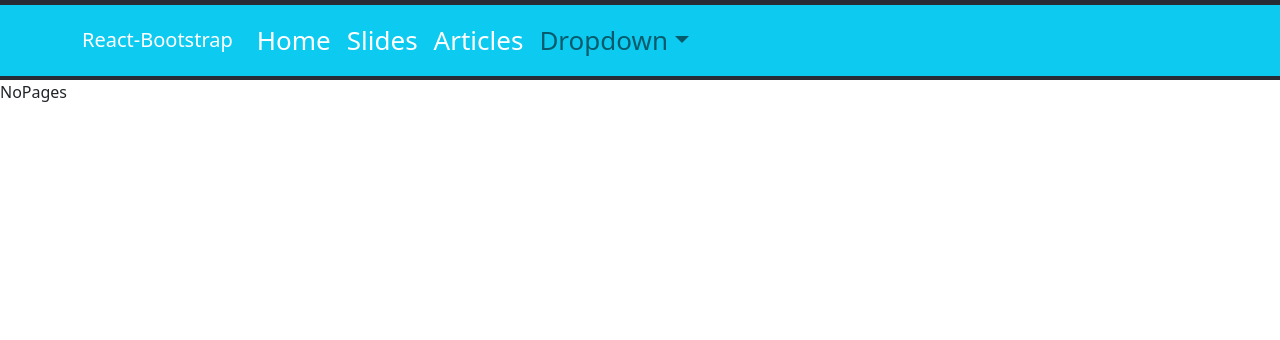
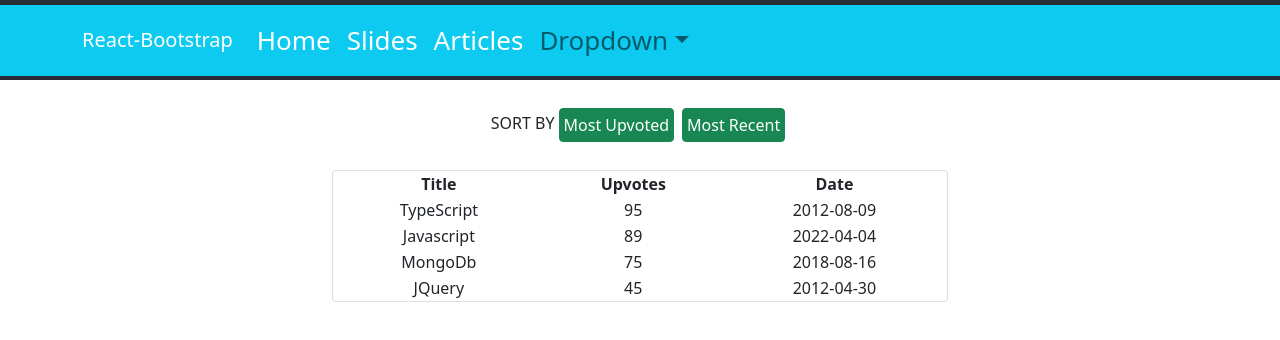
Before and after one commit to ekramteyeb/firebase-first, a React (Create React App) app: page /articles in a window 1280 px wide. Shown: the top 340 px of the page. Built offline with nearby package versions, Linux system fonts and the light colour scheme.

Commit message:
articles added

```diff
--- a/db.json
+++ b/db.json
@@ -11,7 +11,8 @@
       "author": "Afuna"
     }
   ],
-  "comments": [],
+  "articles": [],
+  "slides" : [],
   "profile": {
     "name": "typicode"
   }
--- a/src/App.js
+++ b/src/App.js
@@ -1,6 +1,7 @@
 import { BrowserRouter, Routes, Route } from "react-router-dom";
 import Home from "./pages/Home";
 import SlidesShow from "./pages/SlidesShow";
+import ArticlesShow from "./pages/ArticlesShow";
 import Navigator from "./components/Navigator";
 //import Contact from "./pages/Contact";
 import NoPages from "./pages/NoPages";
@@ -14,6 +15,7 @@ import NoPages from "./pages/NoPages";
       <BrowserRouter>
         <Routes>
           <Route path="slides" element={<SlidesShow />} />
+          <Route path="articles" element={<ArticlesShow />} />
           <Route path="*" element={<NoPages />} />
           <Route path="/" element={<Home />} />
         </Routes>
--- /dev/null
+++ b/src/pages/ArticlesShow.js
@@ -0,0 +1,64 @@
+import React, { useState } from 'react';
+//import './App.css';
+import 'h8k-components';
+
+import Articles from '../components/Articles';
+
+const title = "Sorting Articles";
+
+function ArticlesShow() {
+  const articles = [
+    {
+      title: 'Javascript',
+      upvotes: '89',
+      date : '2022-04-04'
+    },
+    {
+      title: 'JQuery',
+      upvotes: '45',
+      date : '2012-04-30'
+    },
+    {
+      title: 'MongoDb',
+      upvotes: '75',
+      date : '2018-08-16'
+    },
+    {
+      title: 'TypeScript',
+      upvotes: '95',
+      date : '2012-08-09'
+    }
+  ]
+    const [sort , setSort] = useState('')
+
+    const sortedArticles = (articles , sort) => {
+      /* if(sort === ''){
+        return articles
+      } */
+      if(sort === 'upvote' || sort === ''){
+        return articles.sort((a,b) => b.upvotes - a.upvotes)
+      }
+      if(sort === 'recent'){
+        return articles.sort(function(a,b){
+            if(Date.parse(a.date) > Date.parse(b.date)) {return - 1}
+            if(Date.parse(a.date) < Date.parse(b.date) ) {return 1}
+            return 0
+        })
+      }
+    }
+    const sorted = sortedArticles(articles, sort)
+    return (
+        <div className="App m-4">
+            <h8k-navbar header={title}></h8k-navbar>
+            <div className="layout-row align-items-center justify-content-center my-20 mb-4 navigation">
+                <label className="form-hint mb-0 ml-1 text-uppercase font-weight-light">Sort By</label>
+                <button data-testid="most-upvoted-link" onClick={() => setSort('upvote')} className="small btn btn-success m-1 p-1">Most Upvoted</button>
+                <button data-testid="most-recent-link"  onClick={() => setSort('recent')} className="small btn btn-success m-1 p-1">Most Recent</button>
+            </div>
+            <Articles articles={sorted}/>
+        </div>
+    );
+
+}
+
+export default ArticlesShow;
```
Also changed, not shown: test/test2/App.js (deleted, +0 -42 lines), src/components/Articles.js (renamed from test/test2/Articles.js).
